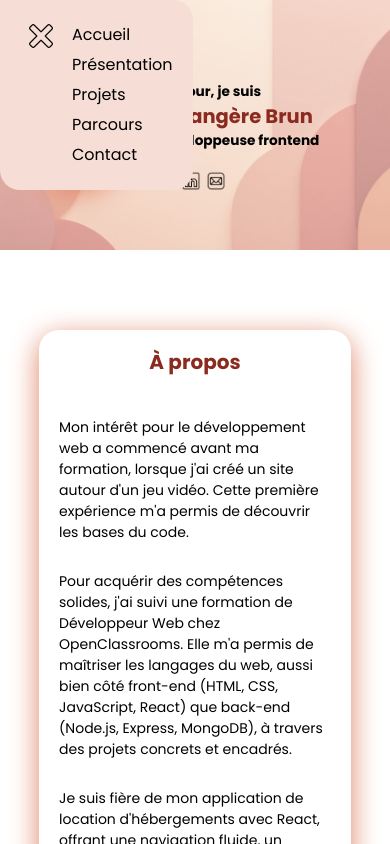
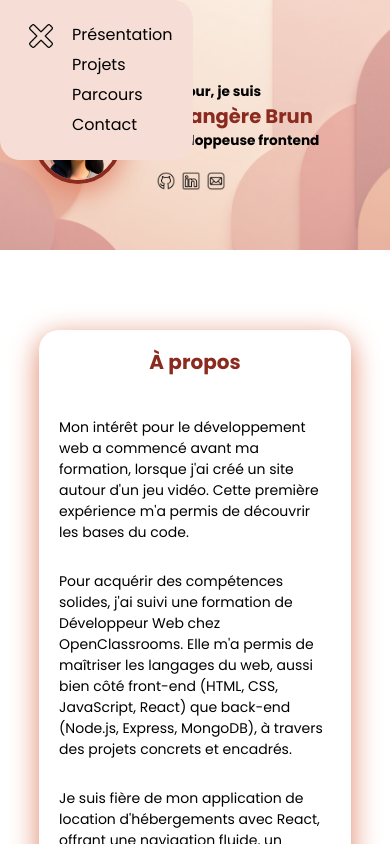
Before and after one commit to BerangereBr/Portfolio, a React (Vite) app: page / in a window 390 px wide. Both pictures are taken after a click on the button 41 px from the left and 37 px from the top of the page. Shown: the top 844 px of the page. Built offline with nearby package versions, Linux system fonts and the light colour scheme.

Commit message:
navbar smooth pour telephone/ accueil supprimé

```diff
--- a/src/components/portolio/Navbar.jsx
+++ b/src/components/portolio/Navbar.jsx
@@ -41,11 +41,10 @@ function Navbar() {
                 </div>
                 {open &&
                     <ul className='liste-nav-phone'>
-                        <li><a href='#accueil' onClick={() => scrollSection('accueil')}>Accueil</a></li>
-                        <li><a href='#about' onClick={() => scrollSection('about')}>Présentation</a></li>
-                        <li><a href='#projects' onClick={() => scrollSection('projects')}>Projets</a></li>
-                        <li><a href='#formation' onClick={() => scrollSection('formation')}>Parcours</a></li>
-                        <li><a href='#contact' onClick={() => scrollSection('form')}>Contact</a></li>
+                        <li><a href='#about' onClick={(e) => scrollSection(e, 'about')}>Présentation</a></li>
+                        <li><a href='#projects' onClick={(e) => scrollSection(e, 'projects')}>Projets</a></li>
+                        <li><a href='#formation' onClick={(e) => scrollSection(e, 'formation')}>Parcours</a></li>
+                        <li><a href='#contact' onClick={(e) => scrollSection(e, 'form')}>Contact</a></li>
                     </ul>}
             </nav>
         </>
```
